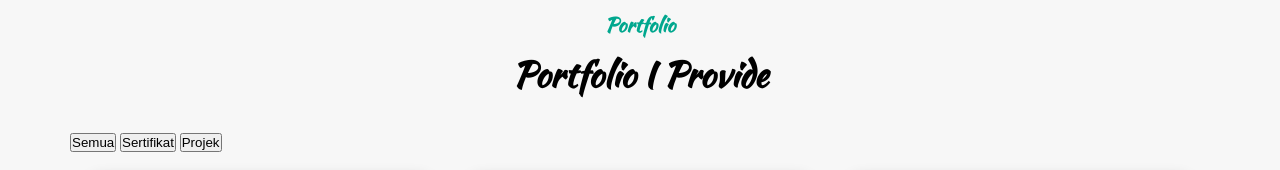
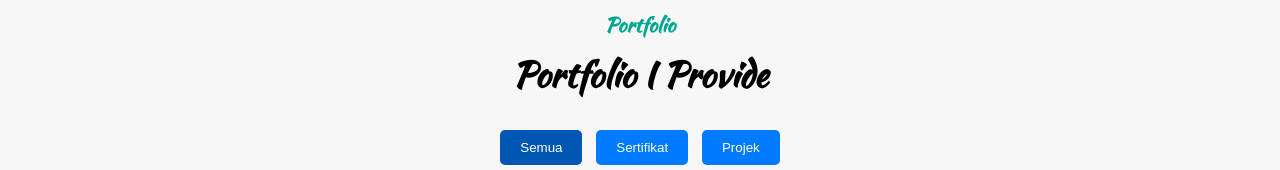
Before and after one commit to AnangML/AnangWeb, a plain HTML site: page index.html in a window 1280 px wide. Shown: the part 1400-1570 px from the top of the page. Drawn offline with nearby package versions, Linux system fonts and the light colour scheme.

Commit message:
Update porto.css

```diff
--- a/porto.css
+++ b/porto.css
@@ -1119,3 +1119,24 @@ footer .copyright-text
         max-width: 100%;
     }
 }
+
+.filter-menu {
+    text-align: center;
+    margin-bottom: 20px;
+}
+
+.filter-btn {
+    padding: 10px 20px;
+    margin: 0 5px;
+    border: none;
+    background-color: #007bff;
+    color: white;
+    cursor: pointer;
+    border-radius: 5px;
+    transition: background-color 0.3s ease;
+}
+
+.filter-btn.active,
+.filter-btn:hover {
+    background-color: #0056b3;
+}
```
